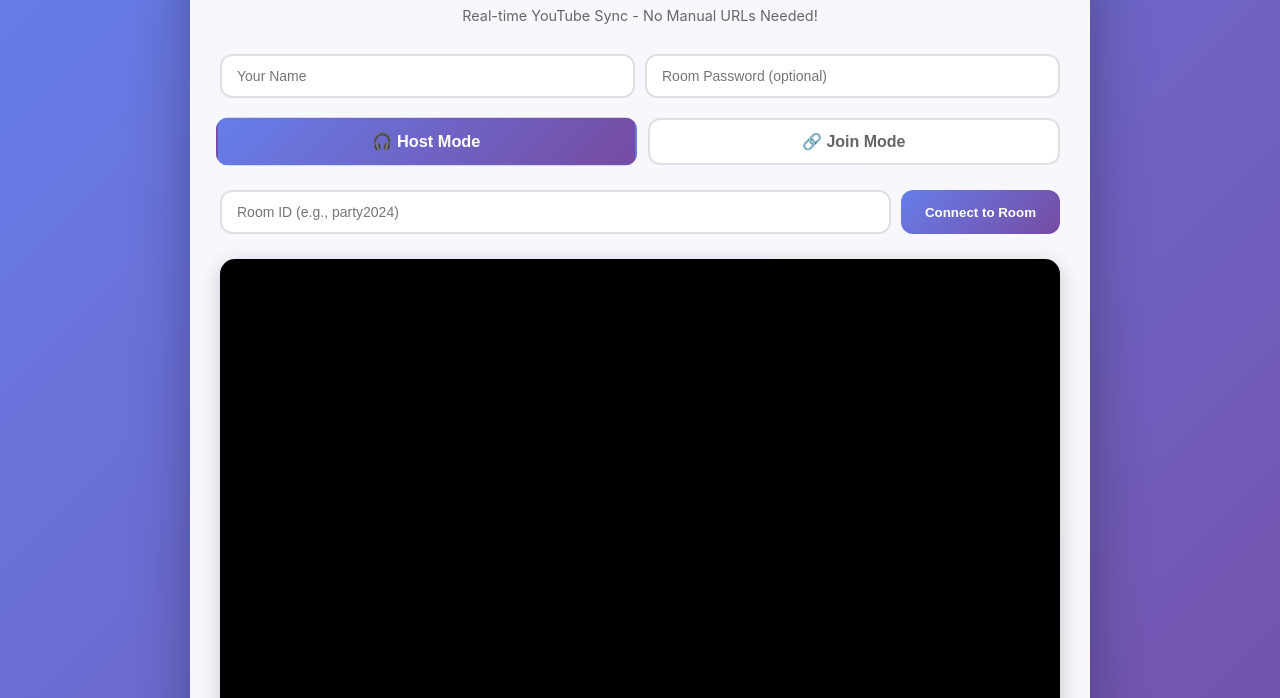
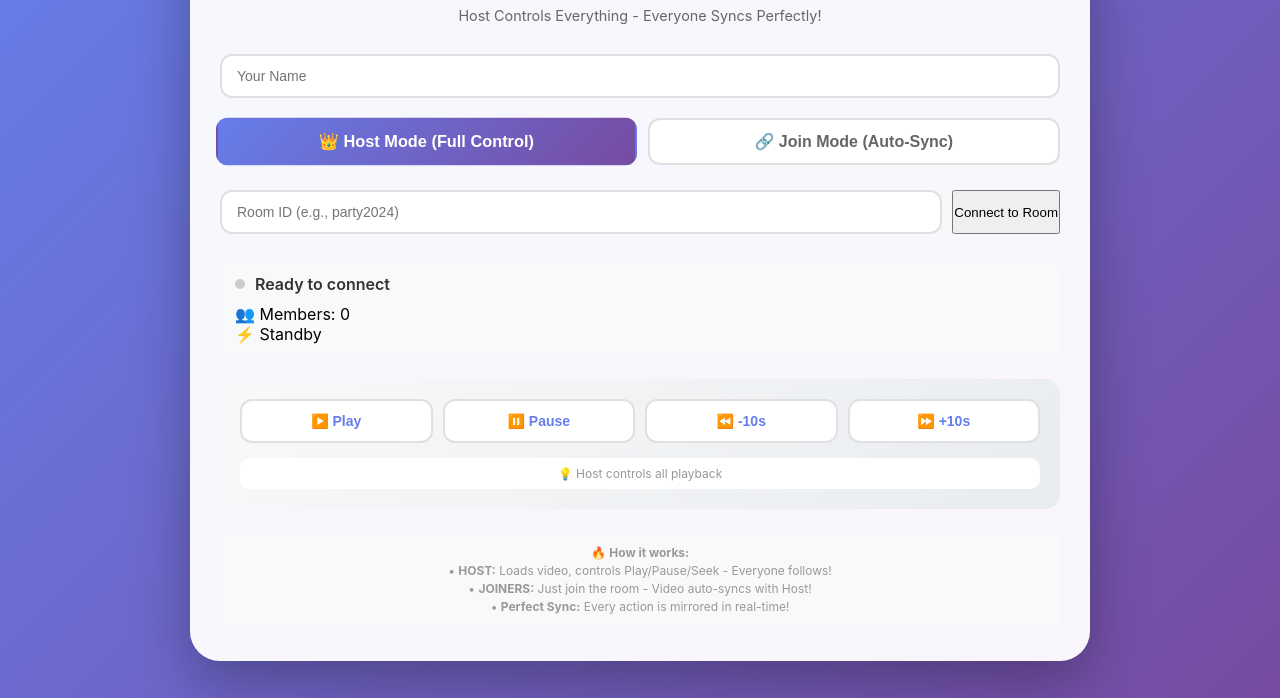
Before and after one commit to mankuudayganesh/Synwave-Music-Player, a plain HTML site: page index.html in a window 1280 px wide. Shown: the part 102-800 px from the top of the page. Drawn offline with Linux system fonts and the light colour scheme; no server answers.

Commit message:
Update index.html

```diff
--- a/index.html
+++ b/index.html
@@ -3,7 +3,7 @@
 <head>
     <meta charset="UTF-8">
     <meta name="viewport" content="width=device-width, initial-scale=1.0">
-    <title>SyncWave - Auto YouTube Sync</title>
+    <title>SyncWave - Complete Host Control</title>
     <link rel="stylesheet" href="style.css">
     <script src="https://www.gstatic.com/firebasejs/10.8.0/firebase-app-compat.js"></script>
     <script src="https://www.gstatic.com/firebasejs/10.8.0/firebase-database-compat.js"></script>
@@ -12,37 +12,37 @@
     <div class="container">
         <div class="header">
             <h1>🎵 SyncWave</h1>
-            <p>Real-time YouTube Sync - No Manual URLs Needed!</p>
+            <p>Host Controls Everything - Everyone Syncs Perfectly!</p>
         </div>
 
         <div class="auth-section">
-            <input type="text" id="username" placeholder="Your Name" maxlength="20">
-            <input type="text" id="roomPassword" placeholder="Room Password (optional)">
+            <input type="text" id="username" placeholder="Your Name" autocomplete="off">
         </div>
 
         <div class="mode-section">
-            <button class="mode-btn active" data-mode="host">🎧 Host Mode</button>
-            <button class="mode-btn" data-mode="join">🔗 Join Mode</button>
+            <button class="mode-btn active" data-mode="host">👑 Host Mode (Full Control)</button>
+            <button class="mode-btn" data-mode="join">🔗 Join Mode (Auto-Sync)</button>
         </div>
 
         <div class="room-section">
             <input type="text" id="roomId" placeholder="Room ID (e.g., party2024)">
-            <button id="connectBtn" class="connect-btn">Connect to Room</button>
+            <button id="connectBtn">Connect to Room</button>
         </div>
 
-        <!-- Host Controls -->
+        <!-- Host Controls (Only visible to Host) -->
         <div id="hostControls" class="host-controls" style="display: none;">
+            <h3>🎬 Host Controls</h3>
             <div class="youtube-input-section">
-                <input type="text" id="youtubeLink" placeholder="Paste YouTube URL (e.g., https://youtube.com/watch?v=...)" value="https://www.youtube.com/watch?v=dQw4w9WgXcQ">
-                <button id="loadVideoBtn" class="load-video-btn">🎬 Load & Play Video</button>
+                <input type="text" id="youtubeLink" placeholder="Paste YouTube URL" value="https://www.youtube.com/watch?v=dQw4w9WgXcQ">
+                <button id="loadVideoBtn" class="load-video-btn">📺 Load & Play Video</button>
             </div>
             <div class="current-video-info" id="currentVideoInfo">
                 ⚡ No video loaded
             </div>
         </div>
 
-        <!-- YouTube Player -->
-        <div id="playerContainer" class="player-container">
+        <!-- YouTube Player (Shown to everyone) -->
+        <div id="playerContainer" class="player-container" style="display: none;">
             <div id="youtubePlayer"></div>
         </div>
 
@@ -51,22 +51,26 @@
                 <span class="status-dot"></span>
                 <span id="statusText">Disconnected</span>
             </div>
-            <div class="member-count" id="memberCount">👥 Members: 0</div>
+            <div id="memberCount">👥 Members: 0</div>
+            <div id="syncRole">⚡ Standby</div>
         </div>
 
+        <!-- Playback Controls (Everyone can see, but only Host's actions matter) -->
         <div class="control-card">
             <div class="control-buttons">
-                <button id="playPauseBtn" class="ctrl-btn">⏯️ Play/Pause</button>
+                <button id="playPauseBtn" class="ctrl-btn">▶️ Play</button>
+                <button id="pauseBtn" class="ctrl-btn">⏸️ Pause</button>
                 <button id="seekBackBtn" class="ctrl-btn">⏪ -10s</button>
                 <button id="seekFwdBtn" class="ctrl-btn">⏩ +10s</button>
             </div>
-            <div class="sync-status" id="syncRole">⚡ Standby</div>
+            <div class="sync-status" id="controlStatus">💡 Host controls all playback</div>
         </div>
 
         <div class="info-text">
-            💡 <strong>How it works:</strong><br>
-            Host: Paste YouTube link → Click Load → Video plays<br>
-            Joiners: Auto-open same video and sync instantly!
+            🔥 <strong>How it works:</strong><br>
+            • <strong>HOST:</strong> Loads video, controls Play/Pause/Seek - Everyone follows!<br>
+            • <strong>JOINERS:</strong> Just join the room - Video auto-syncs with Host!<br>
+            • <strong>Perfect Sync:</strong> Every action is mirrored in real-time!
         </div>
     </div>
 
```
